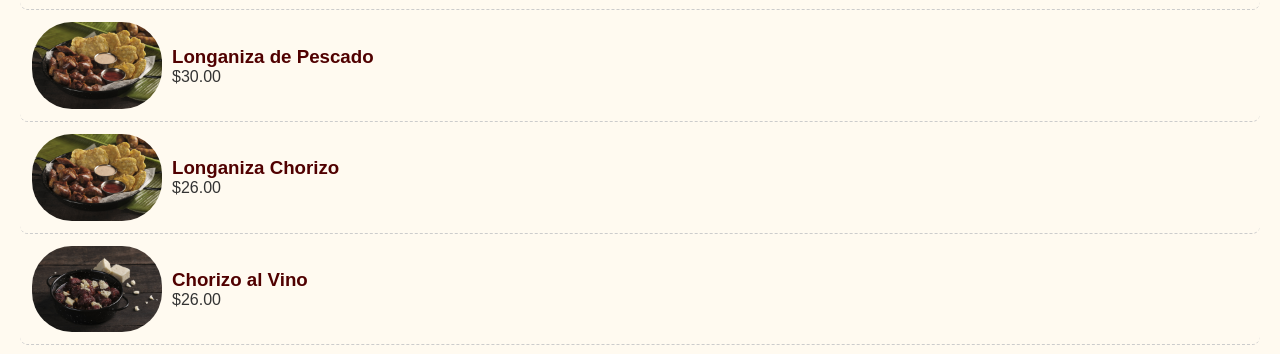
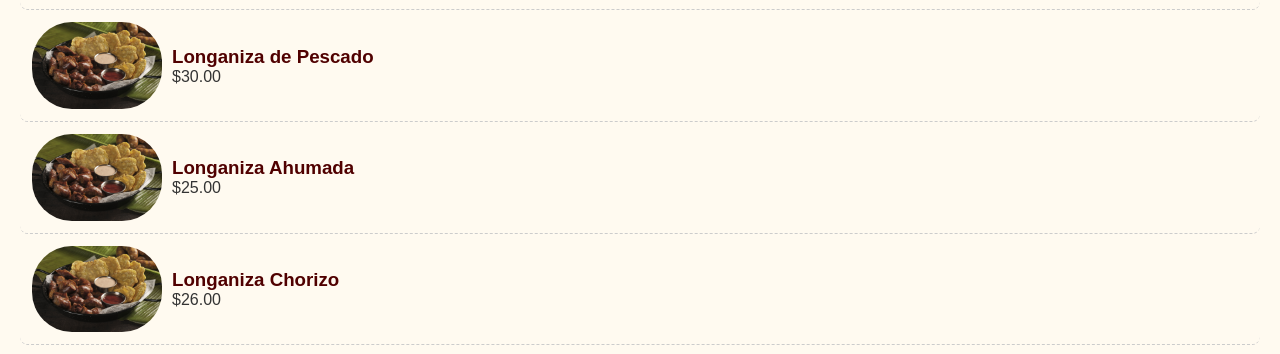
Before and after one commit to welchypie/Menu-La-Sombra, a plain HTML site: page menu-la-sombra/index.html in a window 1280 px wide. Shown: the part 1974-2328 px from the top of the page. Drawn offline with Linux system fonts and the light colour scheme; a script that the page names is missing.

Commit message:
Update index.html

```diff
--- a/menu-la-sombra/index.html
+++ b/menu-la-sombra/index.html
@@ -247,6 +247,19 @@
   <div>
     <h3>Longaniza de Pescado</h3>
     <p>$30.00</p>
+  </div>
+</div>
+ <!-- ahumada -->
+<div class="item" style="display: flex; align-items: center; gap: 10px;"class="item" onclick="mostrarModal(
+  'Longaniza Ahumada',
+  'longaniz de cerdo.jpg',
+  'Complemento a Escoger: Tostones,Tostones de Pana, Yuca, Papas Fritas, Batata Frita, Amarillos, Mofongo, Ensalada Verde, Ensalada de Coditos.',
+  '$25.00'
+)">
+  <img src="longaniz de cerdo.jpg" alt="Longaniza de Tripleta" style="width: 130px; height: auto; border-radius: 40px;">
+  <div>
+    <h3>Longaniza Ahumada</h3>
+    <p>$25.00</p>
   </div>
 </div>
 <!-- chorizo -->
@@ -549,12 +562,12 @@
   'Mofongo Relleno de Longaniza de Cerdo Ahumada',
   'Mofongo.jpg',
   'Salsa al Ajillo.',
-  '$23.00'
+  '$25.00'
 )">
   <img src="Mofongo.jpg" alt="" style="width: 130px; height: auto; border-radius: 40px;">
   <div>
   <h3>Mofongo Relleno de Longaniza de Cerdo Ahumada</h3>
-  <p>$23.00</p>
+  <p>$25.00</p>
   </div>
 </div>
 <!-- camarones -->
```
